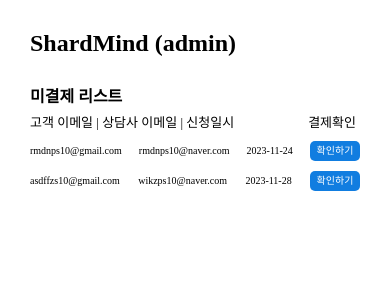
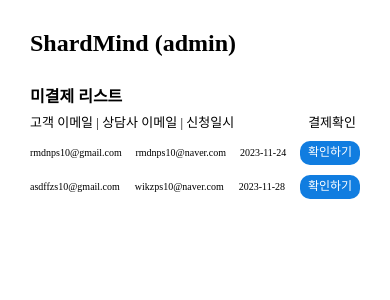
Before and after one commit to rmdnps10/sharemind-client, a React (Create React App) app: page /admin in a window 390 px wide. Both pictures are taken after a click on the button "확인". Shown: the top 300 px of the page. Built offline with nearby package versions, Linux system fonts and the light colour scheme.

Commit message:
Fix: admin 페이지 스타일 반응형 오류 해결 #2

```diff
--- a/src/components/Admin/PwAdminInput.tsx
+++ b/src/components/Admin/PwAdminInput.tsx
@@ -10,7 +10,7 @@ function PwAdminInput({ setIsCorrectPw }: PwAdminInputProps) {
     setIsCorrectPw(true);
   };
   const [userInput, setUserInput] = useState<string>('');
-  const onTextChange = (e : React.ChangeEvent<HTMLInputElement>) => {
+  const onTextChange = (e: React.ChangeEvent<HTMLInputElement>) => {
     setUserInput(e.target.value);
   };
   return (
@@ -50,8 +50,9 @@ const PasswordField = styled.input`
 
 export const SubmitButton = styled.button`
   border-radius: 0.5rem;
-  width: 3rem;
-  height: 2rem;
+  width: 4rem;
+  height: 2.4rem;
+  font-size: 1.2rem;
   background: #117de0;
   display: flex;
   justify-content: center;
--- a/src/components/Admin/UnpaidItem.tsx
+++ b/src/components/Admin/UnpaidItem.tsx
@@ -49,7 +49,12 @@ const CounselorEmail = styled.div``;
 const ApplyDate = styled.div``;
 
 const CheckButton = styled(SubmitButton)`
-  width: 5rem;
+  width: 6rem;
+  border-radius: 1rem;
+  @media (mix-width: 768px) {
+    width: 3rem;
+    font-size: 1rem;
+  }
 `;
 
 export default UnpaidItem;
--- /dev/null
+++ b/src/components/Admin/index.ts
@@ -0,0 +1,4 @@
+export * from './PayCheckModal';
+export * from './PwAdminInput';
+export * from './UnpaidItem';
+export * from './UnpaidList';
```
